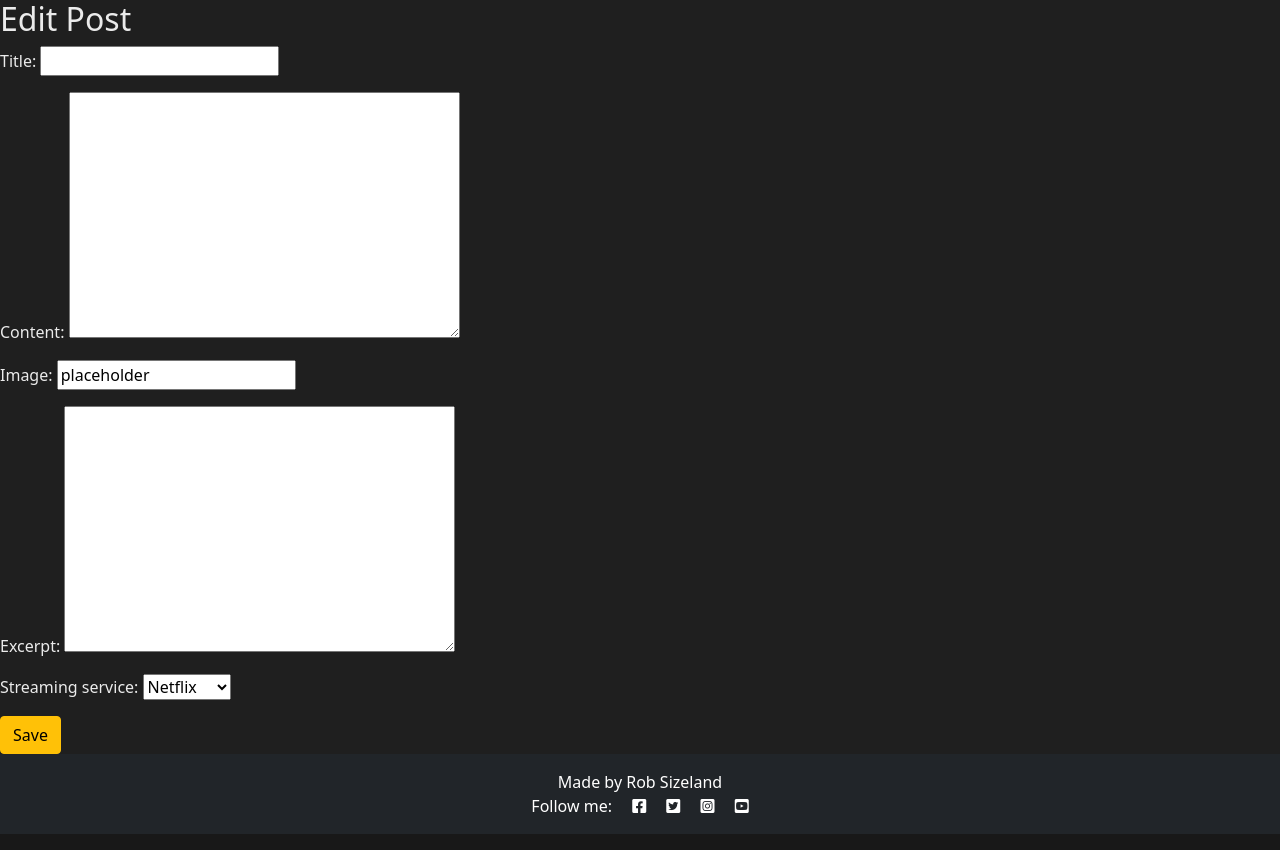
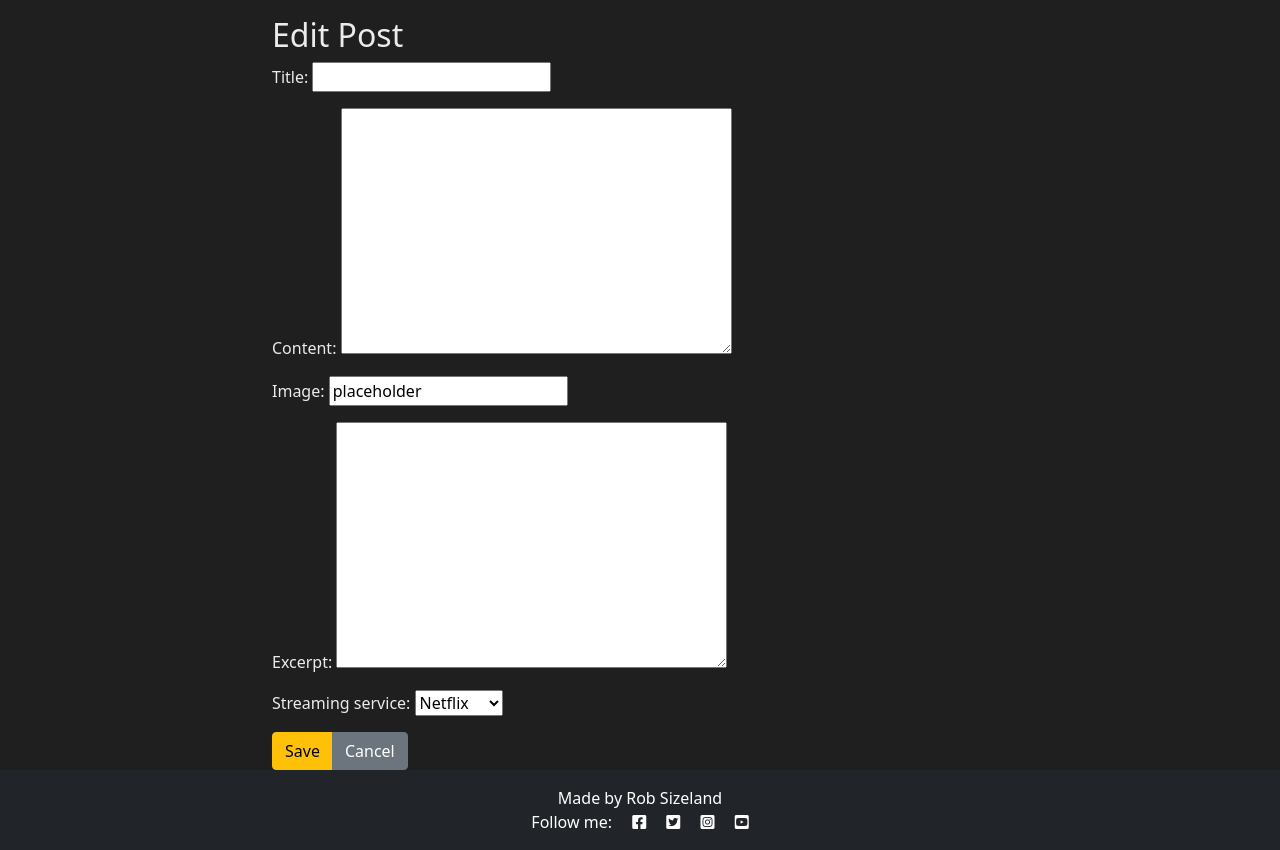
Before and after one commit to Kuurosu/Opinionation, a Django app: template templates/post_update.html in a window 1280 px wide. Shown: the part 460-1310 px from the top of the page. Run offline with Django 3.2, Linux system fonts and the light colour scheme; the template is opened without the code that fills it: values that come from a table or form of the project are taken from there, others are empty.

Commit message:
Add Cancel button in post_update to allow to go back to the page without making any changes

```diff
--- a/templates/post_update.html
+++ b/templates/post_update.html
@@ -1,12 +1,25 @@
 {% extends 'base.html' %}
 
 {% block content %}
+
+    <div class="container">
+        <div class="row">
+          <div class="col-md-8 mt-3 offset-md-2">
+
             <h2>Edit Post</h2>
             <form method="post">
                 {% csrf_token %}
                 {{ form.as_p }}
+                <div class="btn-group">
                     <button type="submit" class="btn btn-warning">Save</button>
+                    <a href="{% url 'post_detail' slug=post.slug %}" class="btn btn-secondary">Cancel</a>
+                </div>
             </form>
+
+          </div>
+        </div>
+      </div>
+
 {% endblock %}
 
 {% block extrahead %}
```
Lines whose indentation alone changed are shown as unchanged.
